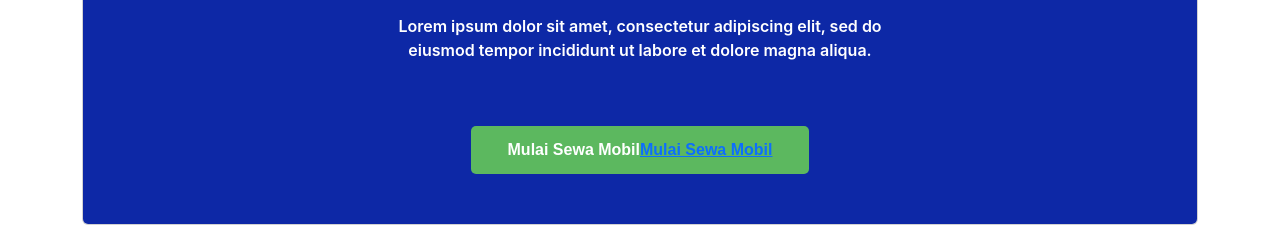
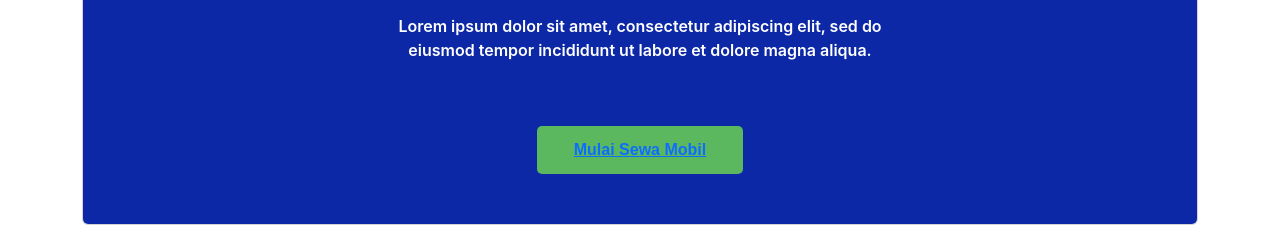
Before and after one commit to mulia007/gold_challenge, a React (Create React App) app: page / in a window 1280 px wide. Shown: the part 1960-2187 px from the top of the page. Built offline with nearby package versions, Linux system fonts and the light colour scheme.

Commit message:
Update Banner.jsx

```diff
--- a/src/components/Banner.jsx
+++ b/src/components/Banner.jsx
@@ -14,13 +14,7 @@ const Banner = () => {
             </p>{" "}
             <br />
             <br />
-            <button
-              type="button"
-              className="btn-sewa"
-              data-bs-toggle="modal"
-              data-bs-target="#exampleModal"
-            >
-              Mulai Sewa Mobil
+            <button type="button" className="btn-sewa" data-bs-toggle="modal" data-bs-target="#exampleModal">
               <Link to="/carimobil">Mulai Sewa Mobil</Link>
             </button>
           </div>
```
